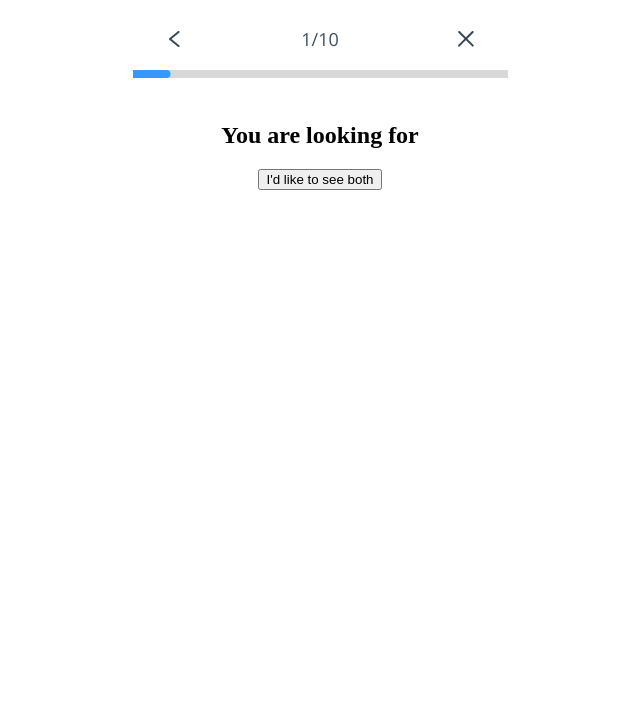
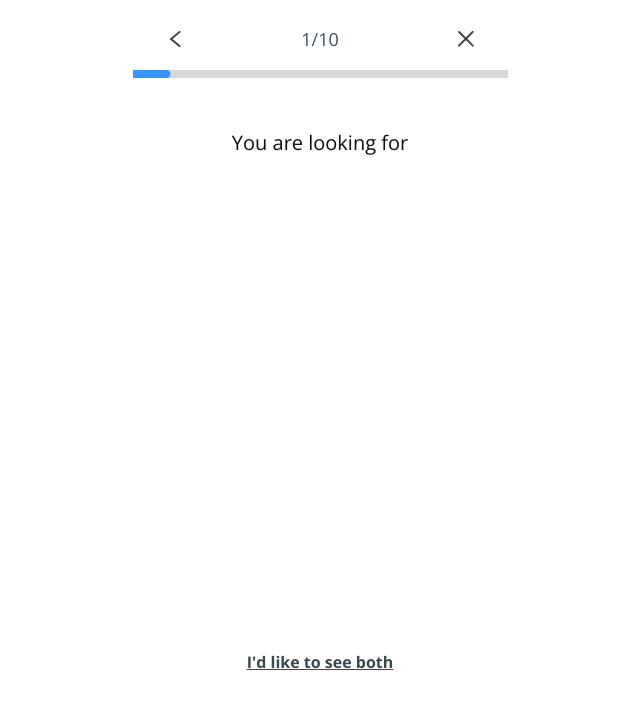
Before and after one commit to wardxela/optimax-widget, a React (Create React App) app: page / in a window 1280 px wide. Both pictures are taken after a click on the button 785 px from the left and 41 px from the top of the page. Shown: the top 708 px of the page, without its empty margins (320-960 px from the left). Built offline with nearby package versions, Linux system fonts and the light colour scheme.

Commit message:
style: new animations and basic improvements

```diff
--- a/src/assets/scss/_base.scss
+++ b/src/assets/scss/_base.scss
@@ -1,10 +1,6 @@
-:root {
+#glasses-quiz-widget {
   --p-font: 'Open Sans', sans-serif;
   --s-font: 'Roboto', sans-serif;
-  // --p-anim:
-}
-
-#glasses-quiz-widget {
   max-width: 375px;
   margin: 0 auto;
   overflow: hidden;
--- a/src/assets/scss/components/_header.scss
+++ b/src/assets/scss/components/_header.scss
@@ -19,6 +19,7 @@
     position: relative;
     height: 8px;
     background-color: #d8d8d8;
+    animation: progress-appear 0.3s ease 0s 1 normal forwards;
     &Completed {
       position: absolute;
       left: 0;
@@ -32,7 +33,7 @@
       );
       border-top-right-radius: 4px;
       border-bottom-right-radius: 4px;
-      transform: translateX(var(--ow-shift, -100%));
+      transform: translateX(-100%);
       transition: transform 0.3s cubic-bezier(0.075, 0.82, 0.165, 1);
     }
   }
@@ -55,6 +56,7 @@
     border: none;
     transition: 0.5s cubic-bezier(0.01, 0.78, 0.27, 1.02);
     user-select: none;
+    animation: btn-appear 0.3s ease 0s 1 normal forwards;
     &:hover {
       background-color: #f4f4f4;
       border-radius: 5px;
--- a/src/assets/scss/components/_main.scss
+++ b/src/assets/scss/components/_main.scss
@@ -24,6 +24,7 @@
     margin-top: 40px;
     margin-bottom: 48px;
     user-select: none;
+    animation: appear 0.3s ease 0s 1 normal forwards;
   }
 
   &-Title {
@@ -33,7 +34,15 @@
     line-height: 129%;
     color: #2196f3;
     margin: 0 0 20px 0;
-    animation: appear 0.3s ease 0s 1 normal forwards;
+    animation: appear 0.3s ease 0.1s 1 normal forwards;
+  }
+
+  &-Title-2 {
+    font-family: var(--p-font);
+    font-weight: 300;
+    font-size: 20px;
+    line-height: 145%;
+    color: #0f0f0f;
   }
 
   &-Description {
@@ -45,7 +54,7 @@
     max-width: 272px;
     margin: 0 0 25px 0;
     opacity: 0;
-    animation: appear 0.3s ease 0.1s 1 normal forwards;
+    animation: appear 0.3s ease 0.2s 1 normal forwards;
   }
 
   &-Button {
@@ -61,10 +70,29 @@
     padding: 13px 26px;
     min-width: 180px;
     opacity: 0;
-    animation: appear 0.3s ease 0.2s 1 normal forwards;
+    animation: appear 0.3s ease 0.3s 1 normal forwards;
     user-select: none;
     &:hover {
       cursor: pointer;
     }
   }
+
+  &-SecondButton {
+    font-family: var(--p-font);
+    font-weight: 700;
+    font-size: 16px;
+    line-height: calc(22px / 16px);
+    text-decoration-line: underline;
+    color: #3a4850;
+    border: none;
+    background: transparent;
+    margin-top: auto;
+    cursor: pointer;
+    transition: 0.3s ease;
+    opacity: 0;
+    animation: appear 0.3s ease 0.1s 1 normal forwards;
+    &:hover {
+      color: #67818f;
+    }
+  }
 }
--- /dev/null
+++ b/src/assets/scss/utils/_abstract.scss
@@ -0,0 +1,8 @@
+.OWHelper {
+  &-mt-26 {
+    margin-top: 26px;
+  }
+  &-mb-32 {
+    margin-bottom: 32px;
+  }
+}
--- a/src/assets/scss/utils/_animation.scss
+++ b/src/assets/scss/utils/_animation.scss
@@ -9,3 +9,33 @@
     transform: translateY(0%);
   }
 }
+
+@keyframes img-appear {
+  from {
+    opacity: 0;
+  }
+
+  to {
+    opacity: 1;
+  }
+}
+
+@keyframes btn-appear {
+  from {
+    transform: scale(0);
+  }
+
+  to {
+    transform: scale(1);
+  }
+}
+
+@keyframes progress-appear {
+  from {
+    transform: scaleY(0);
+  }
+
+  to {
+    transform: scaleY(1);
+  }
+}
--- a/src/assets/scss/utils/_index.scss
+++ b/src/assets/scss/utils/_index.scss
@@ -1 +1,2 @@
 @forward 'animation';
+@forward 'abstract';
--- a/src/components/Header.tsx
+++ b/src/components/Header.tsx
@@ -5,6 +5,12 @@ import _imgRight from '../assets/img/right-arrow.svg';
 import _imgLeft from '../assets/img/left-arrow.svg';
 import _imgExit from '../assets/img/exit.svg';
 import _imgLogo from '../assets/img/Optimax.png';
+
+const maxProgressShift = 10;
+
+const getProgressShift = (progress: number): string => {
+  return `${(progress * 100) / maxProgressShift - 100}%`;
+};
 
 export function Header() {
   const { progress, screen } = useContext(context);
@@ -31,9 +37,6 @@ export function Header() {
     switchScreen('greeting', 0);
   };
 
-  const maxProgressShift = 10;
-  const progressShift = `${(progress * 100) / maxProgressShift - 100}%`;
-
   return (
     <header className="OWHeader">
       {screen === 'greeting' ? (
@@ -59,7 +62,7 @@ export function Header() {
           <div className="OWHeader-Progress">
             <span
               className="OWHeader-ProgressCompleted"
-              style={{ transform: `translateX(${progressShift})` }}
+              style={{ transform: `translateX(${getProgressShift(progress)})` }}
             ></span>
           </div>
         </>
--- a/src/components/screens/Gender.tsx
+++ b/src/components/screens/Gender.tsx
@@ -2,7 +2,9 @@ export function Gender() {
   return (
     <section className="OWMain">
       <div className="OWMain-Container OWMain-Container_Common">
-        <h2 className="OWMain-Title-2">You are looking for</h2>
+        <h2 className="OWMain-Title-2 OWHelper-mt-26 OWHelper-mb-32">
+          You are looking for
+        </h2>
         <button className="OWMain-SecondButton">I'd like to see both</button>
       </div>
     </section>
```
